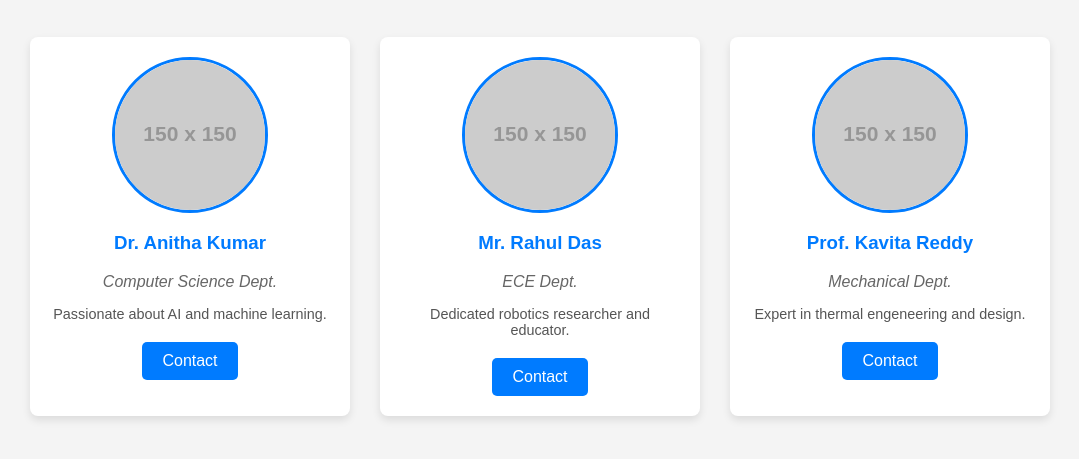
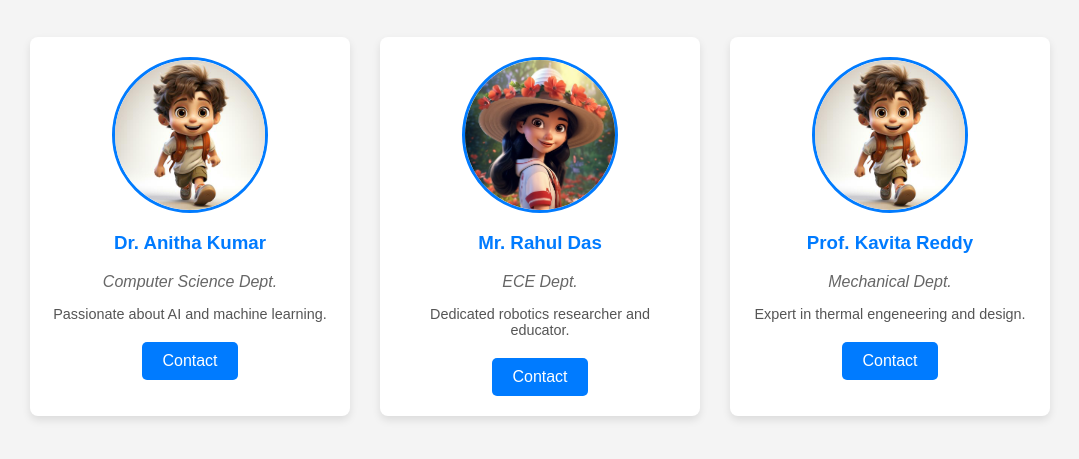
Before and after one commit to bsskNaan/oracle, a plain HTML site: page index.html in a window 1280 px wide. Shown: the part 81-540 px from the top of the page, without its empty margins (100-1179 px from the left). Drawn offline with Linux system fonts and the light colour scheme; placeholder pictures from the web are drawn by us.

Commit message:
Update index.html

```diff
--- a/index.html
+++ b/index.html
@@ -15,7 +15,7 @@
     <main>
         <section class="faculty-cards">
             <div class="faculty-card">
-                <img src="https://via.placeholder.com/150" alt="Dr. Anitha Kumar">
+                <img src="IMG-20250613-WA0015.jpg" alt="Dr. Anitha Kumar">
                 <h3>Dr. Anitha Kumar</h3>
                 <p class="department">Computer Science Dept.</p>
                 <p class="description">Passionate about AI and machine learning.</p>
@@ -23,7 +23,7 @@
             </div>
 
             <div class="faculty-card">
-                <img src="https://via.placeholder.com/150" alt="Mr. Rahul Das">
+                <img src="IMG-20250613-WA0016.jpg" alt="Mr. Rahul Das">
                 <h3>Mr. Rahul Das</h3>
                 <p class="department">ECE Dept.</p>
                 <p class="description">Dedicated robotics researcher and educator.</p>
@@ -31,7 +31,7 @@
             </div>
 
             <div class="faculty-card">
-                <img src="https://via.placeholder.com/150" alt="Prof. Kavita Reddy">
+                <img src="IMG-20250613-WA0015.jpg" alt="Prof. Kavita Reddy">
                 <h3>Prof. Kavita Reddy</h3>
                 <p class="department">Mechanical Dept.</p>
                 <p class="description">Expert in thermal engeneering and design.</p>
```
